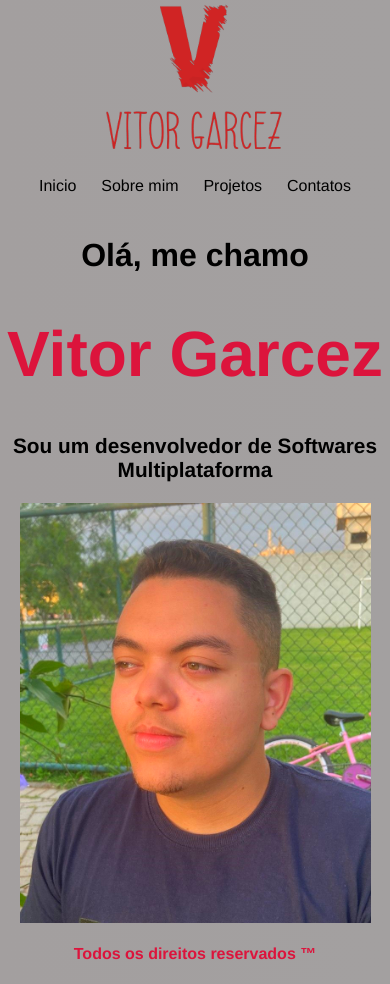
After one commit to Vitaog/Portifolio-Digital, a Flask app: template src/templates/index.html in a window 390 px wide. The commit adds this page. Run offline with Flask 2, Linux system fonts and the light colour scheme; the template is opened without the code that fills it, so the values that code supplies are empty.

Commit message:
Atualização portifólio entrega 2
- [x] Implementação do flask ao portifólio
- [x] Adição de templates ao portifólio
- [x] Resposividade nas telas

```diff
--- /dev/null
+++ b/src/app.py
@@ -0,0 +1,18 @@
+from flask import Flask, render_template
+app = Flask(__name__)
+
+@app.route('/')
+def home():
+    return render_template('index.html')
+
+@app.route('/contato')
+def contatos():
+    return render_template('contato.html')
+
+@app.route('/sobremim')
+def sobremim():
+    return render_template('sobremim.html')
+
+@app.route('/projeto')
+def portfolio():
+    return render_template('projeto.html')
--- a/src/css/style.css
+++ b/src/static/styles/style.css
@@ -3,8 +3,8 @@ body {
     margin: 0;
     padding: 0;
     font-family: 'Franklin Gothic Medium', 'Arial Narrow', Arial, sans-serif;
-    background-image: linear-gradient(to right, rgb(14, 13, 13), rgb(124, 124, 124));
-    color: #fff;
+    background-image: linear-gradient(to right, rgb(163, 159, 159), rgb(163, 160, 160));
+    color: rgb(0, 0, 0);
 }
 
 /**Alinhamento da nav bar**/
@@ -12,9 +12,15 @@ body {
 display: flex;
 align-items: center;
 justify-content: space-between;
-padding: 15px 20% 0 20%;
+padding: 25px 25% 0 25%;
 }
 
+/**Logo da nav bar**/
+.navbar img{
+    display: block;
+    width: 10%;
+    margin: auto;
+}
 
 /**Titulo Portifólio**/
 .navbar h2 {
@@ -30,7 +36,7 @@ padding: 15px 20% 0 20%;
 /**Links navbar**/
 .navbar a{
     text-decoration: none;
-    color: #fff;
+    color: rgb(0, 0, 0);
 }
 
 .navbar a:hover{
@@ -40,8 +46,8 @@ padding: 15px 20% 0 20%;
 
 /**Formatação da Introdução**/
 .intro{
-    margin-top: 10%;
-    margin-left: 20.5%;
+    margin-top: 5%;
+    text-align: center;
 }
 .intro h4{
     font-size: 300%;
@@ -58,7 +64,7 @@ padding: 15px 20% 0 20%;
 /**Todos os direitos reservados**/
 .tdrindex{
     text-align: center;
-    margin-top: 12%;
+    margin-top: 5%;
     color: #DC143C;
 }
 
@@ -67,11 +73,11 @@ padding: 15px 20% 0 20%;
     text-align: justify;
     padding: 8% 20% 10% 20%;
 }
-.tdrsobremim{
-    text-align: center;
-    margin-top: 9%;
+
+.sobremim h1{
     color: #DC143C;
 }
+
 
 /**_________________________________________________Página Projetos__________________________________________________________________________________________**/
 .projetos{
@@ -79,11 +85,10 @@ padding: 15px 20% 0 20%;
     padding: 0px 20% 0 20%;
 }
 
-.tdrprojeto{
-    text-align: center;
-    margin-top: 14%;
+.projetos h1{
     color: #DC143C;
 }
+
 /**_________________________________________________Página Contatos__________________________________________________________________________________________**/
 .contato{
     padding: 0px 18% 0 20%;
@@ -107,7 +112,7 @@ padding: 15px 20% 0 20%;
     padding: 10px 2% 2% 2%;
     border: none;
     border-radius: 20%;
-    color: #fff;
+    color: rgb(0, 0, 0);
     background-color: #FF0000;
 }
 .btn button:hover{
@@ -120,7 +125,7 @@ padding: 15px 20% 0 20%;
 /**Links das redes sociais**/
 .redes a{
     text-decoration: none;
-    color: #fff;
+    color: rgb(0, 0, 0);
 }
 .redes h1{
     color: #DC143C;
@@ -134,8 +139,89 @@ padding: 15px 20% 0 20%;
     padding: 0px 18% 0 20%;
 }
 
-.tdrcontato{
+/**Imagem de perfil**/
+.imagem{
+    display: block;
+    width: 20%;
+    margin: auto;
     text-align: center;
-    margin-top: 3%;
-    color: #DC143C;
+    filter: saturate(1.5);
 }
+
+@media (max-width: 500px) {
+    .intro{
+        display: block;
+        width: 100%;
+        height: auto;
+    }
+
+
+
+    .imagem {
+        display: block;
+        width: 90%;
+        margin: auto;
+        filter: saturate(1.5);
+    }
+
+    .navbar img{
+        display: block;
+        width: 50%;
+        margin: auto;
+    }
+
+    .navbar nav{
+        display: flex;
+        align-items: center;
+        justify-content: space-between;
+        padding: 25px 10% 0 10%;
+        }
+
+    .contato input{
+        width: 100%;
+        border: none;
+    }
+
+    .contato textarea {
+        width: 95%;
+    }
+
+    .btn{
+        padding: 1% 0 0 85%;
+    }
+
+    .sobremim{
+        text-align: justify;
+        padding: 8% 10% 10% 10%;
+    }
+
+    .projetos{
+        margin-top: 10%;
+        padding: 0px 10% 0 10%;
+    }
+
+    .contato{
+        padding: 0px 10% 0 10%;
+    }
+
+    .redes{
+        padding: 0px 10% 0 10%;
+    }
+
+    .intro h4{
+        font-size: 200%;
+    }
+
+    .intro h1{
+        font-size: 400%;
+        color: #DC143C;
+    }
+    .intro h3{
+        font-size: 130%;
+    }
+
+    .btn button{
+        padding: 10px 2% 20% 2%;
+
+    }
+}
--- /dev/null
+++ b/src/templates/index.html
@@ -0,0 +1,20 @@
+{% extends "template_base.html" %}
+
+{% block contents %}
+<title>Inicio</title>
+<body>
+
+
+<!--Introdução-->
+<div class="intro">
+         <h4>Olá, me chamo</h4>
+         <h1>Vitor Garcez</h1>
+         <h3>Sou um desenvolvedor de Softwares Multiplataforma</h3>
+
+</div>
+<div>
+    <img class="imagem" src="{{ url_for('static',filename='img/img_index.jpeg') }}" alt="imagem de perfil">
+</div>
+
+</body>
+{% endblock %}
--- /dev/null
+++ b/src/templates/template_base.html
@@ -0,0 +1,40 @@
+<!DOCTYPE html>
+<html lang="pt-br">
+<head>
+    {% block head %}
+    <meta charset="UTF-8">
+    <meta http-equiv="X-UA-Compatible" content="IE=edge">
+    <meta name="viewport" content="width=device-width, initial-scale=1.0">
+    <link rel="stylesheet" href="{{ url_for('static',filename='styles/style.css') }}">
+    {% endblock %}
+</head>
+<body>
+
+    {% block nav %}
+<!--Barra de navegação-->
+<div class="navbar">
+    <img src="{{ url_for('static',filename='img/logo.png') }}" alt="Logo">
+    <nav>
+        <a href="/">Inicio</a>
+        <a href="/sobremim">Sobre mim</a>
+        <a href="/projeto">Projetos</a>
+        <a href="/contato">Contatos</a>
+    </nav>
+</div>
+{% endblock %}
+
+<div>
+    {% block contents %}
+    {% endblock contents %}
+</div>
+
+{% block footer %}
+</div>
+<!--Todos os direitos reservados-->
+<div class="tdrindex">
+<h4>Todos os direitos reservados &#8482</h4>
+</div>
+{% endblock footer %}
+
+</body>
+</html>
```
Also changed, not shown: src/index.html (deleted, +0 -35 lines), src/projeto.html (deleted, +0 -43 lines), src/sobremim.html (deleted, +0 -34 lines), src/templates/contato.html (renamed from src/contato.html, +7 -23 lines), src/templates/projeto.html (added, +25 -0 lines), src/templates/sobremim.html (added, +16 -0 lines), src/static/img/img_index.jpeg (added), src/static/img/logo.png (added).
